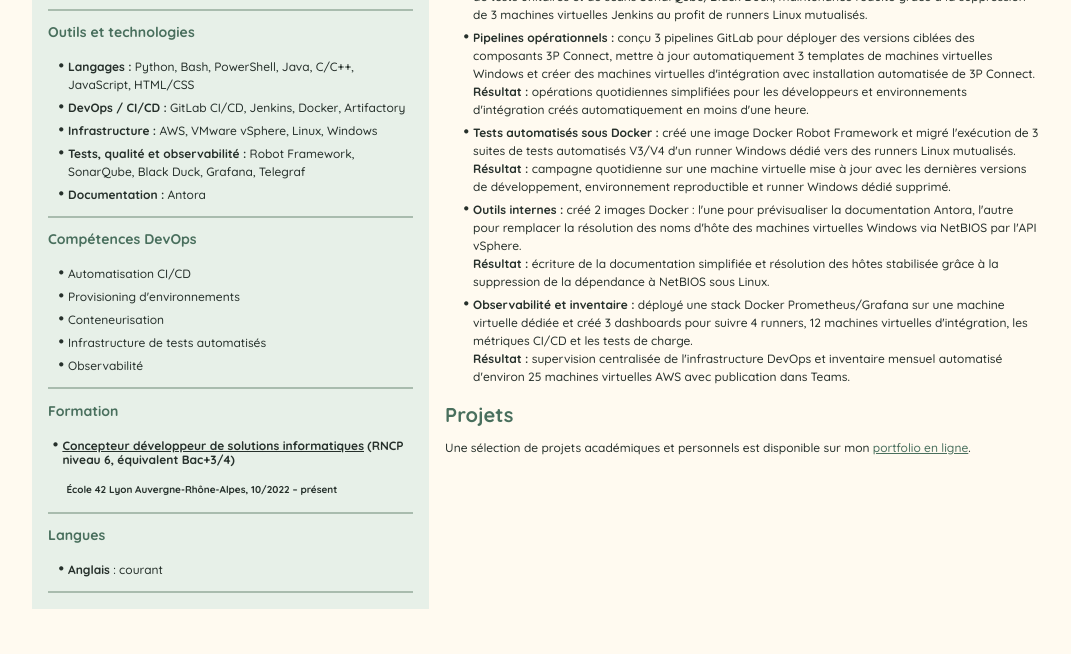
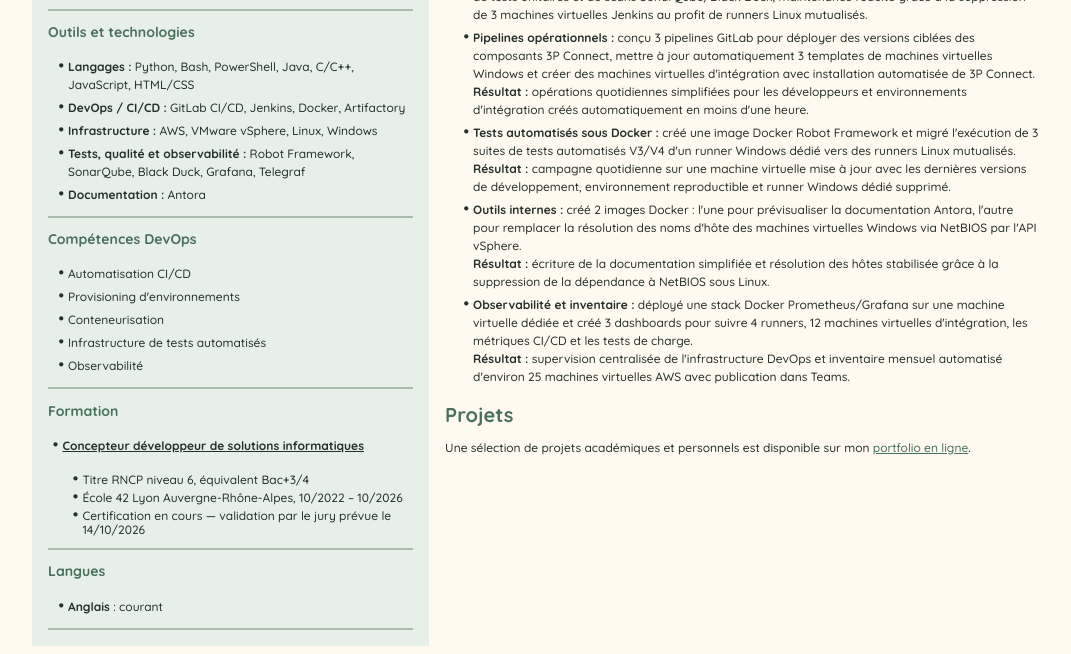
Before and after one commit to foobarberis/foobarberis.github.io, a website: page resume.html in a window 1280 px wide. Shown: the part 383-1037 px from the top of the page, without its empty margins (104-1175 px from the left). Before the commit the page ends 1000 px from the top, so only its background shows below. Drawn offline with Linux system fonts and the light colour scheme.

Commit message:
Update resume with pending certification status

```diff
--- a/resume.html
+++ b/resume.html
@@ -81,8 +81,12 @@
 				<div class="f7 pl2">
 					<ul class="pl0 pl-015">
 						<li>
-							<h4><a class="resume-sidebar-text" href="https://www.francecompetences.fr/recherche/rncp/39783/">Concepteur développeur de solutions informatiques</a> (RNCP niveau 6, équivalent Bac+3/4)</h4>
-							<h5 class="pl1">École 42 Lyon Auvergne-Rhône-Alpes, 10/2022 – présent</h5>
+							<h4><a class="resume-sidebar-text" href="https://www.francecompetences.fr/recherche/rncp/39783/">Concepteur développeur de solutions informatiques</a></h4>
+							<ul class="mv1 pl3">
+								<li>Titre RNCP niveau 6, équivalent Bac+3/4</li>
+								<li>École 42 Lyon Auvergne-Rhône-Alpes, 10/2022 – 10/2026</li>
+								<li>Certification en cours — validation par le jury prévue le 14/10/2026</li>
+							</ul>
 						</li>
 					</ul>
 				</div>
```
